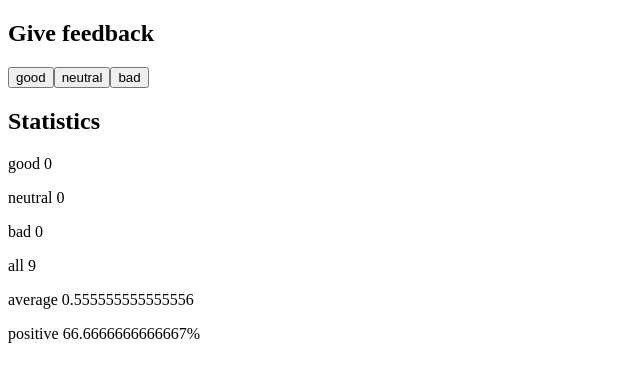
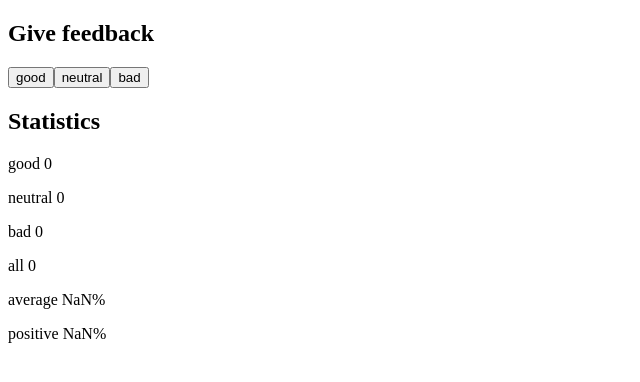
Before and after one commit to mesfin-2/Fullstackopen-2024, a React (Vite) app in the folder part1/unicafe/: page / in a window 1280 px wide. Shown: the top 382 px of the page, without its empty margins (0-640 px from the left). Built offline with nearby package versions, Linux system fonts and the light colour scheme.

Commit message:
calculations done

```diff
--- a/part1/unicafe/src/components/Statistics.jsx
+++ b/part1/unicafe/src/components/Statistics.jsx
@@ -7,9 +7,9 @@ const Statistics = ({ good, neutral, bad }) => {
       <p>good {good}</p>
       <p>neutral {neutral}</p>
       <p>bad {bad}</p>
-      <p>all 9</p>
-      <p>average 0.555555555555556</p>
-      <p>positive 66.6666666666667%</p>
+      <p>all {good + neutral + bad}</p>
+      <p>average {(good - bad) / (good + bad + neutral)}%</p>
+      <p>positive {good / (good + bad + neutral)}%</p>
     </div>
   );
 };
```
